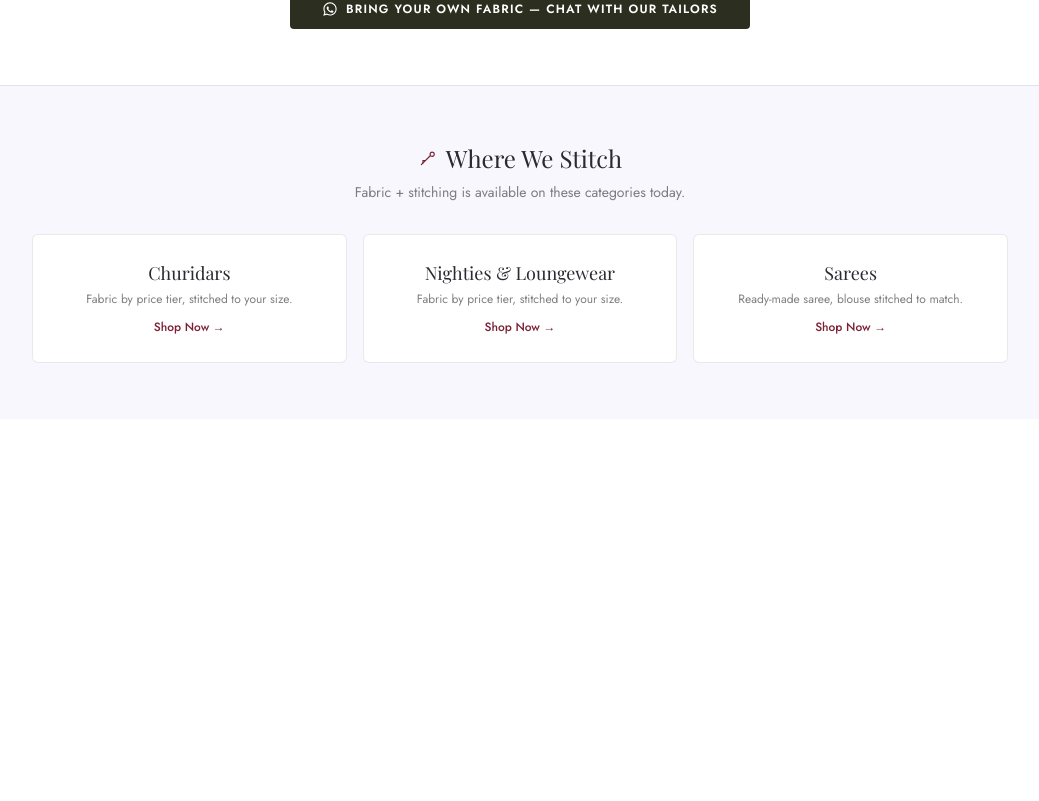
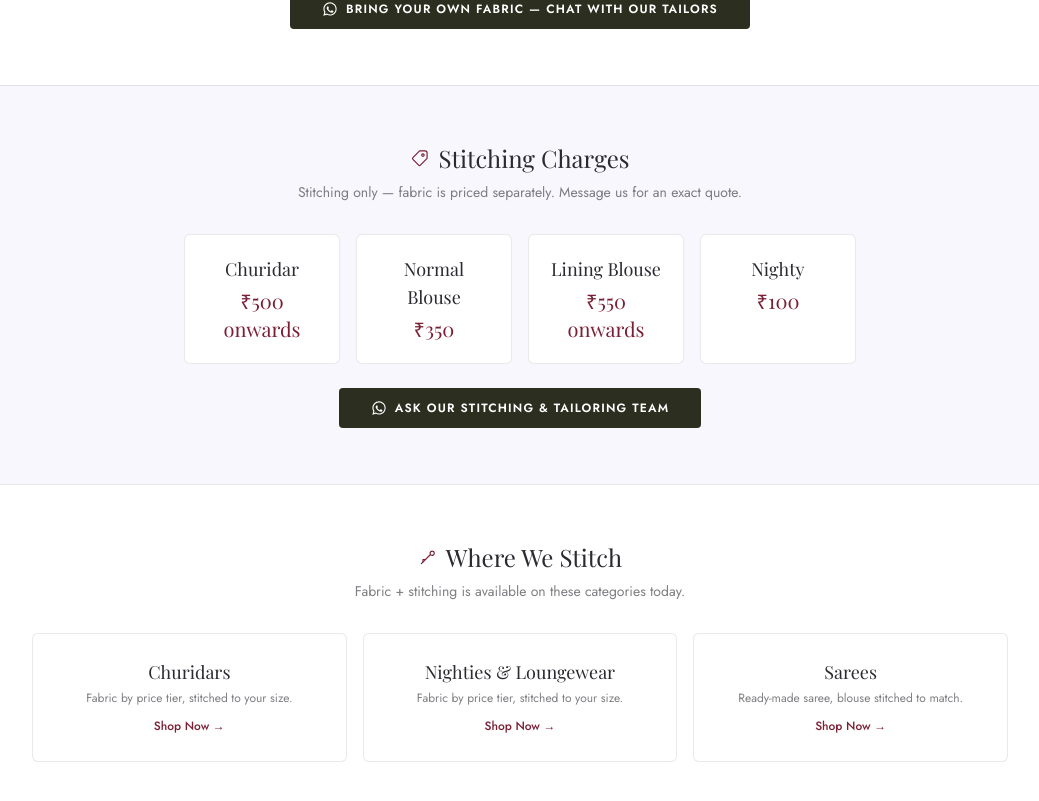
Before and after one commit to peakpoint2037/Dzane, a Next.js app: page /custom-stitching in a window 1280 px wide. Shown: the part 1143-1944 px from the top of the page, without its empty margins (120-1159 px from the left). Before the commit the page ends 1562 px from the top, so only its background shows below. Built offline with nearby package versions, Linux system fonts and the light colour scheme; a web font is replaced by a local one.

Commit message:
Add stitching-only price list to Custom Stitching page
Churidar ₹500+, normal blouse ₹350, lining blouse ₹550+, nighty ₹100.

```diff
--- a/src/app/custom-stitching/page.tsx
+++ b/src/app/custom-stitching/page.tsx
@@ -35,6 +35,13 @@ const steps = [
     description:
       "Every piece is cut and stitched by hand in our studio — nothing rushed, nothing machine-templated.",
   },
+];
+
+const stitchingPrices = [
+  { item: "Churidar", price: "₹500 onwards" },
+  { item: "Normal Blouse", price: "₹350" },
+  { item: "Lining Blouse", price: "₹550 onwards" },
+  { item: "Nighty", price: "₹100" },
 ];
 
 const stitchedCategories = [
@@ -126,6 +133,51 @@ export default function CustomStitchingPage() {
         <section className="border-t border-ink/10 bg-lavender/30 py-14">
           <div className="mx-auto max-w-5xl px-6">
             <div className="flex items-center justify-center gap-2">
+              <TagIcon className="h-5 w-5 text-gold" />
+              <h2 className="font-serif text-2xl text-ink">
+                Stitching Charges
+              </h2>
+            </div>
+            <p className="mx-auto mt-2 max-w-md text-center text-sm text-ink/60">
+              Stitching only &mdash; fabric is priced separately. Message us
+              for an exact quote.
+            </p>
+
+            <div className="mx-auto mt-8 grid max-w-2xl gap-4 sm:grid-cols-2 lg:grid-cols-4">
+              {stitchingPrices.map((item) => (
+                <div
+                  key={item.item}
+                  className="rounded-md border border-ink/10 bg-white p-5 text-center"
+                >
+                  <p className="font-serif text-lg text-ink">{item.item}</p>
+                  <p className="mt-1 font-serif text-xl text-gold">
+                    {item.price}
+                  </p>
+                </div>
+              ))}
+            </div>
+
+            {stitchingContact && (
+              <div className="mt-6 text-center">
+                <a
+                  href={`https://wa.me/${stitchingContact.phone}?text=${encodeURIComponent(
+                    "Hi DZANE! I'd like more details on stitching charges."
+                  )}`}
+                  target="_blank"
+                  rel="noopener noreferrer"
+                  className="inline-flex items-center gap-2 rounded-sm bg-olive px-8 py-3 text-xs font-semibold uppercase tracking-widest text-cream transition-colors hover:bg-olive-light"
+                >
+                  <WhatsAppIcon className="h-4 w-4" />
+                  Ask Our Stitching &amp; Tailoring Team
+                </a>
+              </div>
+            )}
+          </div>
+        </section>
+
+        <section className="border-t border-ink/10 bg-cream py-14">
+          <div className="mx-auto max-w-5xl px-6">
+            <div className="flex items-center justify-center gap-2">
               <NeedleIcon className="h-5 w-5 text-gold" />
               <h2 className="font-serif text-2xl text-ink">
                 Where We Stitch
```
